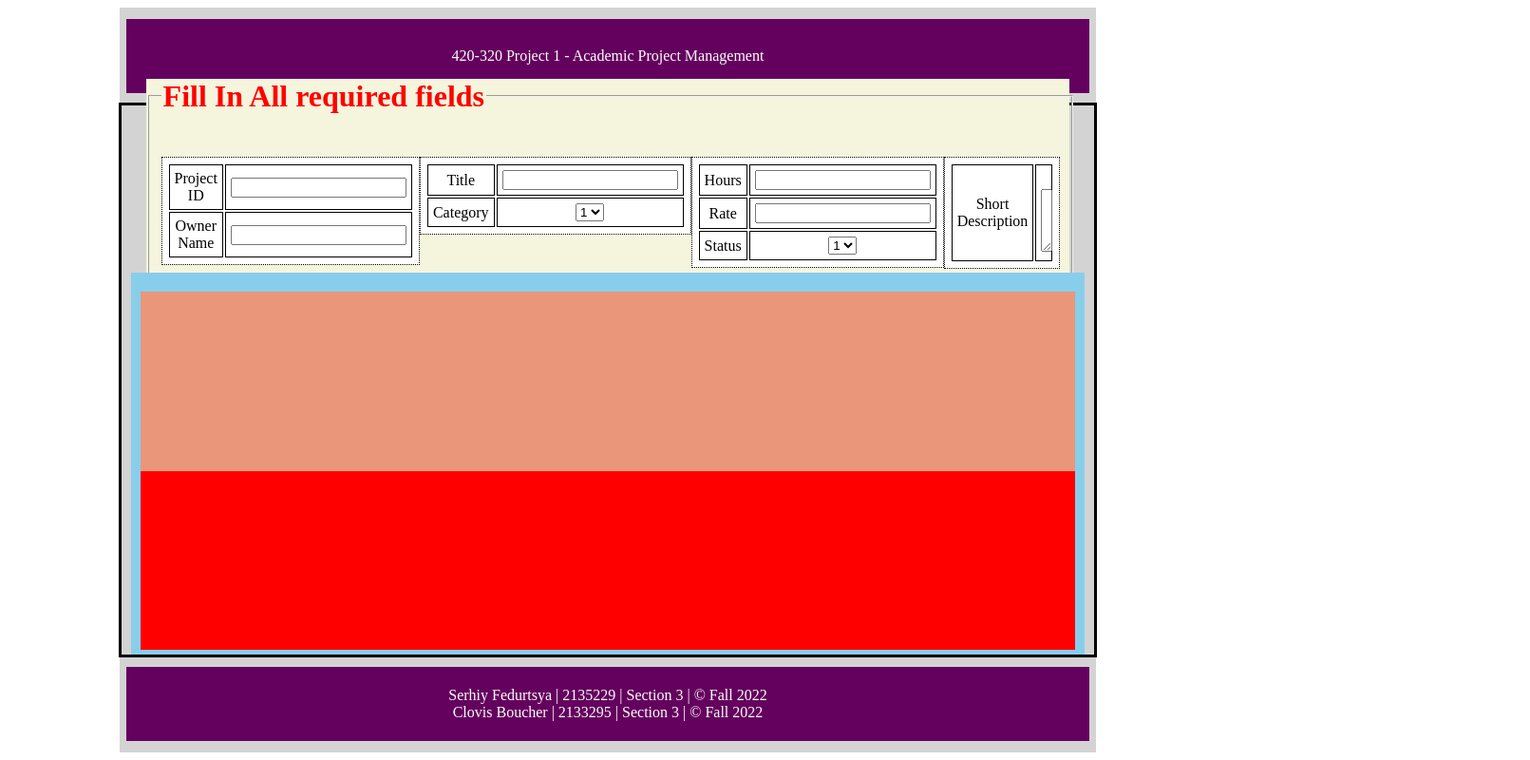
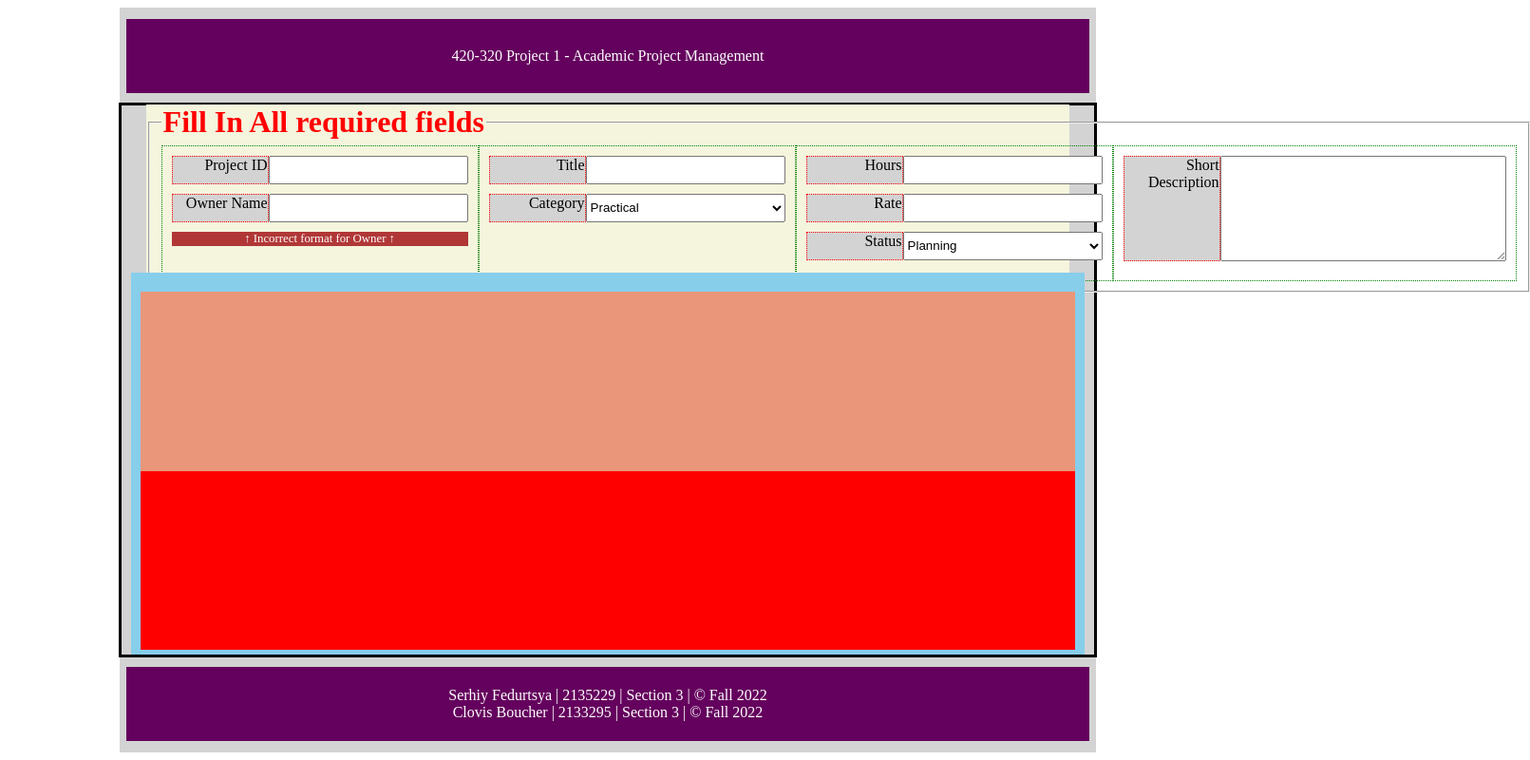
Before and after one commit to DxxxxY/ProjectManager, a plain HTML site: page index.html in a window 1280 px wide. Shown: the whole page at 95% size, 1611 px wide, since content can reach past the window. Drawn offline with Linux system fonts and the light colour scheme.

Commit message:
built form skeleton

```diff
--- a/index.html
+++ b/index.html
@@ -20,102 +20,88 @@
                     <fieldset>
                         <legend>Fill In All required fields</legend>
                         <div class="input">
-                            <table>
-                                <!-- project_id -->
-                                <tr>
-                                    <td>
-                                        <label for="project_id">Project ID</label>
-                                    </td>
-                                    <td>
-                                        <input type="text" name="project_id" id="project_id" required>
-                                    </td>
-                                </tr>
-                                <!-- owner name -->
-                                <tr>
-                                    <td>
-                                        <label for="owner_name">Owner Name</label>
-                                    </td>
-                                    <td>
-                                        <input type="text" name="owner_name" id="owner_name" required>
-                                    </td>
-                                </tr>
-                            </table>
+                            <!-- project id -->
+                            <div class="entry">
+                                <div class="labelsquare">
+                                    <label for="title">Project ID</label>
                                 </div>
+                                <input type="text" id="proj_id" required>
+                            </div>
+
+                            <!-- owner -->
+                            <div class="entry">
+                                <div class="labelsquare">
+                                    <label for="owner">Owner Name</label>
+                                </div>
+                                <input type="text" id="owner" required>
+                            </div>
+
+                            <!-- error popup under field -->
+                            <div class="inputerror">
+                                &#8593; Incorrect format for Owner &#8593;
+                            </div>
+                        </div>
+
                         <div class="input">
                             <!-- title -->
-                            <table>
-                                <tr>
-                                    <td>
+                            <div class="entry">
+                                <div class="labelsquare">
                                     <label for="title">Title</label>
-                                    </td>
-                                    <td>
-                                        <input type="text" name="title" id="title" required>
-                                    </td>
-                                </tr>
+                                </div>
+                                <input type="text" id="title" required>
+                            </div>
+
                             <!-- category -->
-                                <tr>
-                                    <td>
+                            <div class="entry">
+                                <div class="labelsquare">
                                     <label for="category">Category</label>
-                                    </td>
-                                    <td>
-                                        <select name="category" id="category" required>
-                                        <option value="1">1</option>
-                                        <option value="2">2</option>
-                                        <option value="3">3</option>
-                                        <option value="4">4</option>
-                                        <option value="5">5</option>
+                                </div>
+                                <select id="category" required>
+                                    <option value="practical">Practical</option>
+                                    <option value="technical">Technical</option>
+                                    <option value="special">Special</option>
                                 </select>
-                                    </td>
-                                </tr>
-                            </table>
                             </div>
+                        </div>
+
                         <div class="input">
-                            <!-- hours, rate and status -->
-                            <table>
-                                <tr>
-                                    <td>
+                            <!-- hours -->
+                            <div class="entry">
+                                <div class="labelsquare">
                                     <label for="hours">Hours</label>
-                                    </td>
-                                    <td>
-                                        <input type="number" name="hours" id="hours" required>
-                                    </td>
-                                </tr>
-                                <tr>
-                                    <td>
+                                </div>
+                                <input type="number" id="hours" required>
+                            </div>
+
+                            <!-- rate -->
+                            <div class="entry">
+                                <div class="labelsquare">
                                     <label for="rate">Rate</label>
-                                    </td>
-                                    <td>
-                                        <input type="number" name="rate" id="rate" required>
-                                    </td>
-                                </tr>
-                                <tr>
-                                    <td>
+                                </div>
+                                <input type="number" id="rate" required>
+                            </div>
+
+                            <!-- status -->
+                            <div class="entry">
+                                <div class="labelsquare">
                                     <label for="status">Status</label>
-                                    </td>
-                                    <td>
-                                        <select name="status" id="status" required>
-                                            <option value="1">1</option>
-                                            <option value="2">2</option>
-                                            <option value="3">3</option>
-                                            <option value="4">4</option>
-                                            <option value="5">5</option>
+                                </div>
+                                <select id="status" required>
+                                    <option value="planning">Planning</option>
+                                    <option value="ongoing">Ongoing</option>
+                                    <option value="completed">Completed</option>
                                 </select>
-                                    </td>
-                                </tr>
-                            </table>
                             </div>
+                        </div>
+
                         <div class="input">
                             <!-- short description -->
-                            <table>
-                                <tr>
-                                    <td>
-                                        <label for="short_description">Short Description</label>
-                                    </td>
-                                    <td>
-                                        <textarea name="short_description" id="short_description" cols="30" rows="4" required></textarea>
-                                    </td>
-                                </tr>
-                            </table>
+                            <div class="entry">
+                                <div class="labelsquare">
+                                    <label for="shortdescription">Short Description</label>
+                                </div>
+                                <textarea id="shortdescription" cols="35" rows="7"></textarea>
+                            </div>
                         </div>
                     </fieldset>
                 </form>
--- a/style.css
+++ b/style.css
@@ -1,4 +1,8 @@
 /* must use flex layout */
+
+* {
+    outline: none;
+}
 
 body {
     display: flex;
@@ -8,6 +12,31 @@ body {
     height: 100vh;
     align-items: center;
     margin: 0;
+}
+
+div.input {
+    border: 1px dotted green;
+    padding: 10px;
+    display: flex;
+    flex-direction: column;
+}
+
+div.entry {
+    margin: 0 0 10px;
+    display: flex;
+    justify-content: center;
+}
+
+div.inputerror {
+    margin: 0 0 10px;
+}
+
+div.labelsquare {
+    border: 1px dotted red;
+    /* height: 30px; */
+    width: 100px;
+    text-align: right;
+    background-color: lightgray;
 }
 
 #main_container {
@@ -87,12 +116,12 @@ legend {
 
 table {
     margin: 0;
+    border-spacing: 0 10px;
 }
 
 fieldset {
     display: flex;
     width: 100%;
-    justify-content: space-evenly;
 }
 
 #table-render-space {
@@ -119,25 +148,30 @@ form {
     text-align: center;
 }
 
-textarea {
-    margin-top: 20px;
-    width: 97.5%;
-    height: 84%;
+input,
+select {
+    color: black;
+    width: 210px;
+    height: 30px;
+    box-sizing: border-box;
 }
 
-input,
-textarea {
-    color: black;
+td:first-of-type {
+    background-color: lightgray;
+    border: 1px dotted red;
 }
 
-table {
-    border: 1px dotted black;
-    padding: 5px;
-    background-color: white;
-    margin: 40px auto;
+.inputerror {
+    font-size: 0.8rem;
+    background-color: rgb(177, 55, 55) !important;
+    color: white;
 }
 
-td {
-    border: 1px solid black;
-    padding: 5px;
+tr {
+    margin: 0 0 1vh;
+    background-color: lightgray;
 }
+
+tr:last-of-type {
+    margin: 0;
+}
```
Lines whose indentation alone changed are shown as unchanged.
